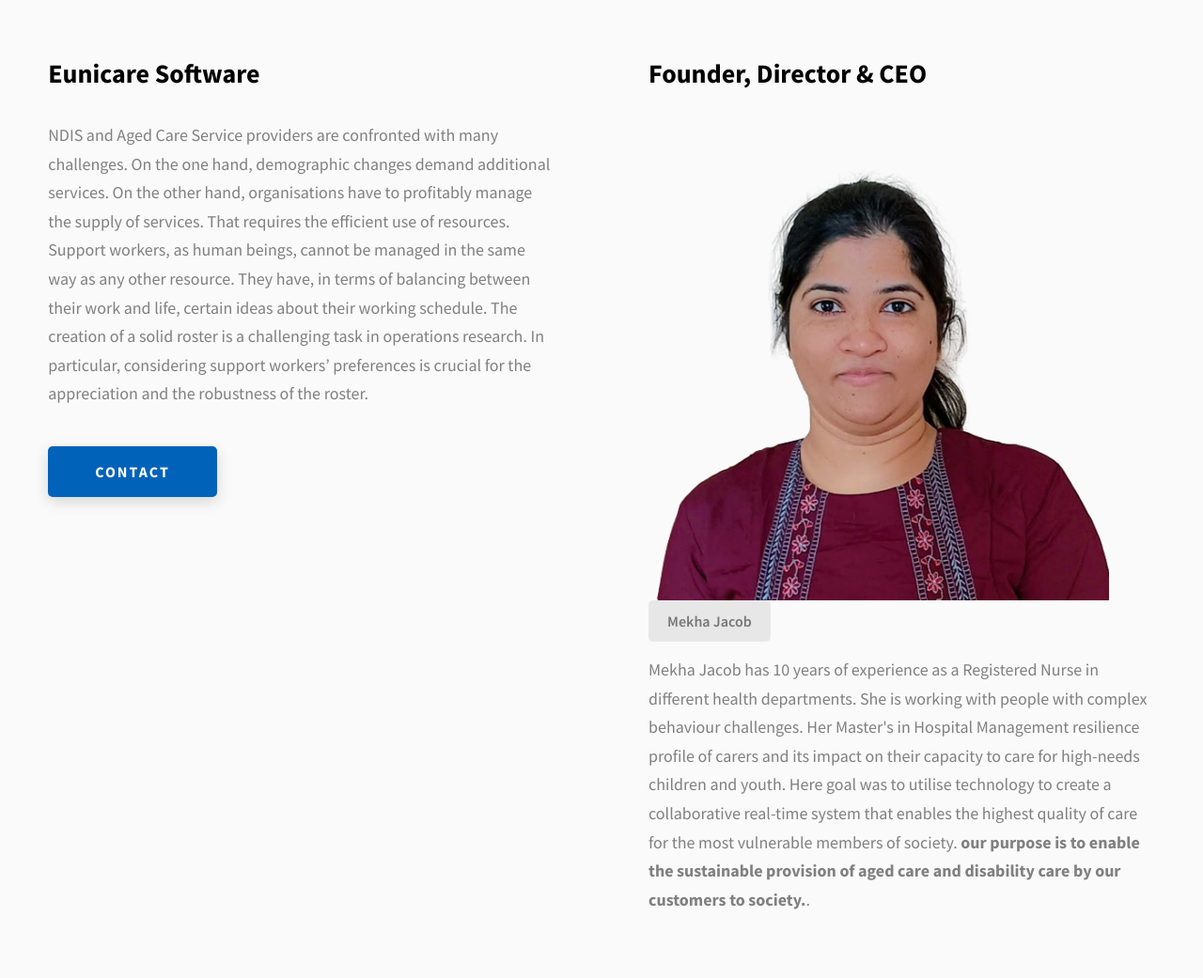
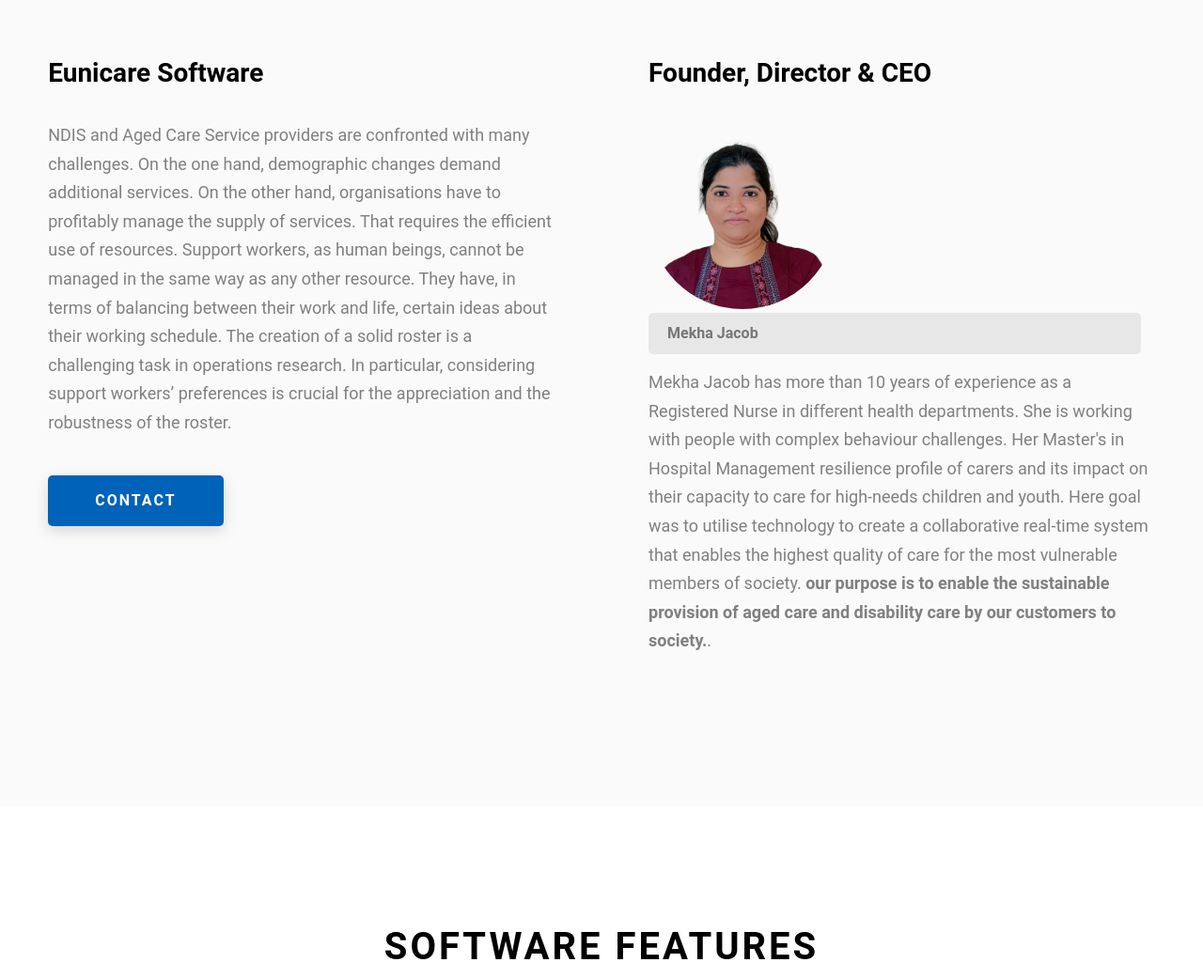
Before and after one commit to jobyjames85/jobyjames85.github.io, a website: page index.html in a window 1280 px wide. Shown: the part 1080-2121 px from the top of the page at 94% size. Drawn offline with Linux system fonts and the light colour scheme.

Commit message:
image Changes

```diff
--- a/css/style.css
+++ b/css/style.css
@@ -693,6 +693,24 @@
     animation: wheel 1.3s infinite;
     -webkit-animation: wheel 1.3s infinite; }
 
+    @import url('https://fonts.googleapis.com/css2?family=Roboto:wght@300;400;500;700&display=swap');
+body {
+    font-family: 'Roboto', sans-serif;
+}
+.profile-circel-image-200 img {
+    width: 200px;
+    height: 200px;
+    border-radius: 200px;
+}
+.vv img {
+    transition: all 0.3s ease;
+    cursor: pointer;
+}
+.vv img:hover {
+    opacity: 0.8;
+    box-shadow: 0px 0px 5px 8px rgba(0,0,0,0.08);
+}
+
 @keyframes wheel {
   to {
     opacity: 0;
--- a/index.html
+++ b/index.html
@@ -2,13 +2,17 @@
 <html lang="en">
   <head>
     <meta charset="UTF-8" />
+    <title>Eunicare</title>
     <meta name="viewport" content="width=device-width, initial-scale=1.0" />
     <meta http-equiv="X-UA-Compatible" content="ie=edge" />
     <title>Eunicare</title>
+    <meta content="Euunicare" name="keywords">
     <meta name="description" content="Eunicare NDIS software" />
 
     <link rel="stylesheet" href="css/style.css" />
-
+ <!-- Favicons -->
+    <link href="./assets/png/smalImage.png" rel="icon">
+    <link href="./assets/png/smalImage.png rel="apple-touch-icon">
     <link rel="preconnect" href="https://fonts.googleapis.com" />
     <link rel="preconnect" href="https://fonts.gstatic.com" crossorigin />
     <link
@@ -23,7 +27,7 @@
 
             <img
               src="./assets/png/EuniCare1.png"
-              alt="Ram Maheshwari Logo Image"
+              alt="Logo Image"
               class="header__logo-img"
             />
 
@@ -134,15 +138,46 @@
             <h3 class="about__content-title">Founder, Director & CEO</h3>
             <div class="skills">
               <div class="img-cont">
-            <img
+
+<div class="container py-5">
+  <div class="row py-5">
+    <div class="col-12 text-center">
+       <!-- <h2 class="mb-2 h1 font-weight-bold">Super clean user interface for easier use.</h2>
+       <p class="text-muted mb-5 pb-3">Our design projects are fresh and simple and will benefit your
+        business greatly.</p> -->
+      <div class="row">
+      <div class="col-lg-4 col-md-6 vv profile-circel-image-200">
+      <img src="./assets/png/Mekha_preview.png" class="img-fluid rounded-circle">
+      <!-- <h5 class="mb-3 mt-5">Mekha Sharu Jacob</h5> -->
+      <!-- <p class="mb-4 text-muted">Lorem ipsum dolor sit amet, consectetur adipiscing elit. Phasellus ut mattis metus, id accumsan erat.</p>
+       <a href="" class="btn btn-link">View More &rarr;</a> -->
+      </div>
+      <!-- <div class="col-lg-4 col-md-6 vv profile-circel-image-200">
+      <img src="img/content-demo-five.jpg" class="rounded img-fluid rounded-circle">
+      <h5 class="mb-3 mt-5">Image Heading Here</h5>
+      <p class="mb-4 text-muted">Lorem ipsum dolor sit amet, consectetur adipiscing elit. Phasellus ut mattis metus, id accumsan erat.</p>
+      <a href="" class="btn btn-link">View More &rarr;</a>
+      </div>
+  <div class="col-lg-4 col-md-6 vv profile-circel-image-200">
+      <img src="img/content-demo-six.jpg" class="rounded img-fluid rounded-circle">
+      <h5 class="mb-3 mt-5">Image Heading Here</h5>
+      <p class="mb-4 text-muted">Lorem ipsum dolor sit amet, consectetur adipiscing elit. Phasellus ut mattis metus, id accumsan erat.</p>
+      <a href="" class="btn btn-link">View More &rarr;</a>
+      </div>
+      </div> -->
+
+    </div>
+  </div>
+</div>
+            <!-- <img
             src="./assets/png/Mekha_preview.png"
             alt="Ram Maheshwari Logo Image"
             class="header__logo-img"
-          />
+          /> -->
             </div>
               <div class="skills__skill">Mekha Jacob</div>
               <p class="about__content-details-para">
-                Mekha Jacob has 10 years of experience as a Registered Nurse in different health departments.
+                Mekha Jacob has more than 10 years of experience as a Registered Nurse in different health departments.
                 She is working with people with complex behaviour challenges. Her Master's in Hospital Management resilience profile of carers and its impact on their capacity to care for high-needs children and youth.
                 Here goal was to utilise technology to create a collaborative real-time system that enables the highest quality of care for the most vulnerable members of society.
 
```
Also changed, not shown: assets/png/smallmage.png (added).
